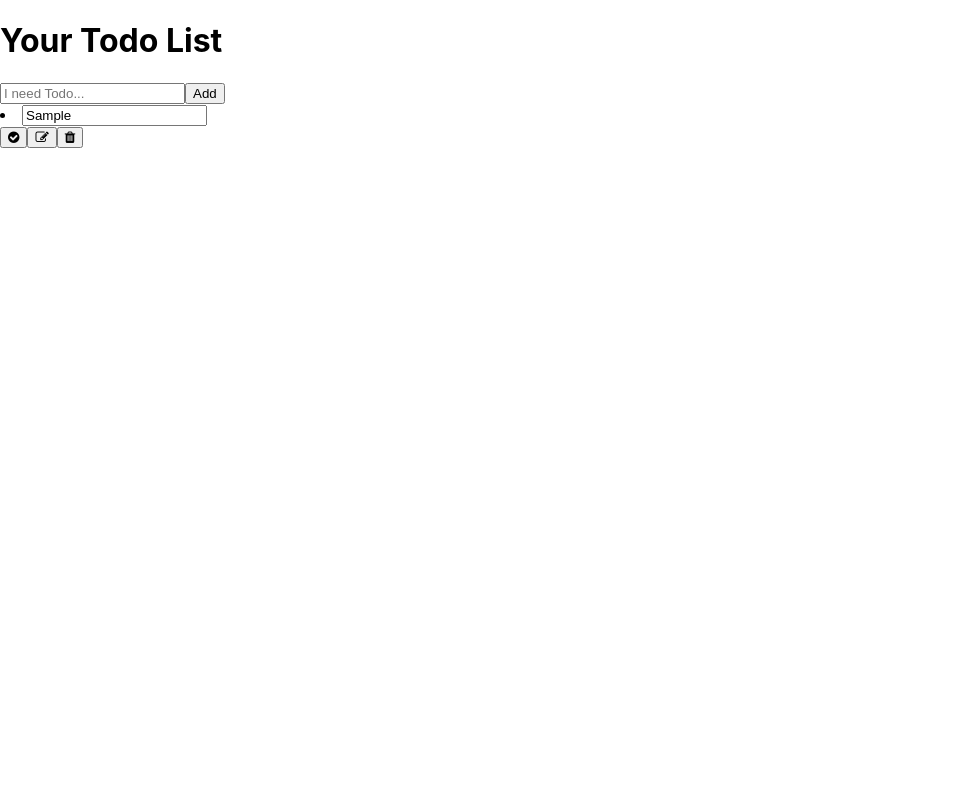
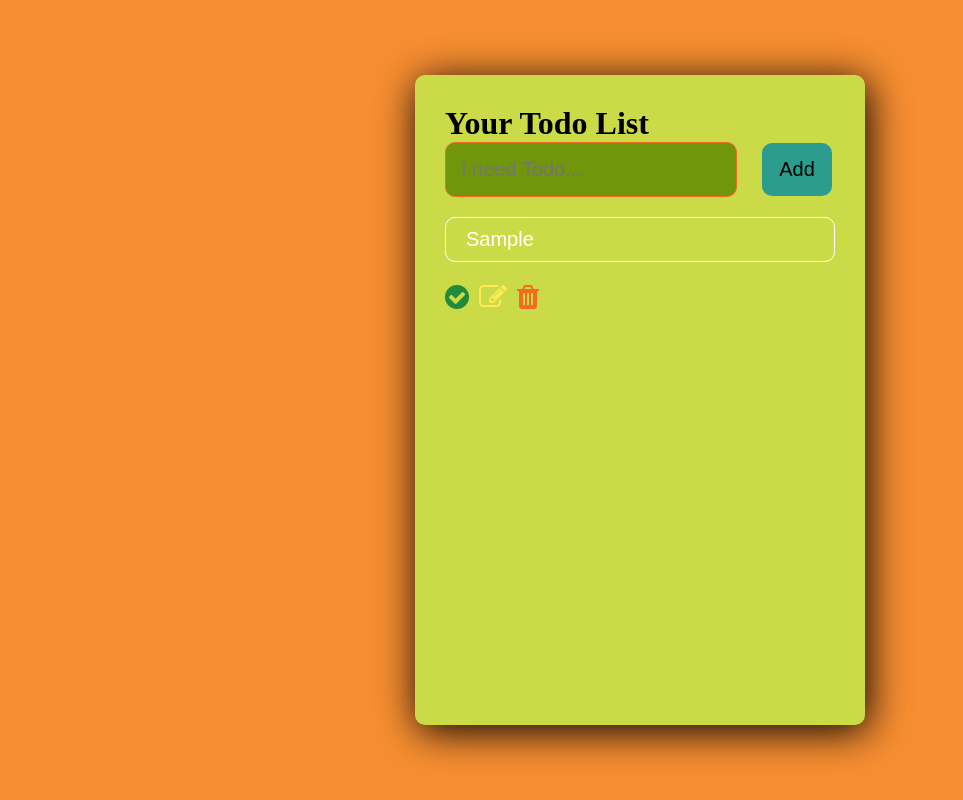
Before and after one commit to Parrasite9/todo_front, a React (Create React App) app: page / in a window 1280 px wide. Both pictures are taken after typing "Sample" into the empty fields and a click on the button "Add". Shown: the whole page, without its empty margins (0-963 px from the left). Built offline with nearby package versions, Linux system fonts and the light colour scheme.

Commit message:
added CSS, no media queieres here

```diff
--- a/src/components/List.js
+++ b/src/components/List.js
@@ -33,12 +33,12 @@ const List = ({todos, setTodos, setEditTodo}) => {
                     </button>
 
                     {/* EDIT ITEM BUTTON  */}
-                    <button className='button-complete task-button' onClick={() => handleEdit(todo)}>
+                    <button className='button-edit task-button' onClick={() => handleEdit(todo)}>
                         <i className='fa fa-edit'></i>
                     </button>
 
                     {/* DELETE ITEM BUTTON  */}
-                    <button className='button-complete task-button' onClick={() => handleDelete(todo)}>
+                    <button className='button-delete task-button' onClick={() => handleDelete(todo)}>
                         <i className='fa fa-trash'></i>
                     </button>
                 </>
--- a/src/index.css
+++ b/src/index.css
@@ -1,13 +1,104 @@
-body {
+* {
   margin: 0;
-  font-family: -apple-system, BlinkMacSystemFont, 'Segoe UI', 'Roboto', 'Oxygen',
-    'Ubuntu', 'Cantarell', 'Fira Sans', 'Droid Sans', 'Helvetica Neue',
-    sans-serif;
-  -webkit-font-smoothing: antialiased;
-  -moz-osx-font-smoothing: grayscale;
+  padding: 0;
 }
 
-code {
-  font-family: source-code-pro, Menlo, Monaco, Consolas, 'Courier New',
-    monospace;
+.container {
+  background: #f78e31;
+  width: 100%;
+  min-height: 100vh;
+  display: flex;
+  justify-content: center;
+  align-items: center;
 }
+
+.todo-container {
+  background-color: #cbdb47;
+  min-width: 450px;
+  min-height: 650px;
+  padding: 30px;
+  box-sizing: border-box;
+  border-radius: 10px;
+  box-shadow: 3px 6px 40px #000;
+}
+
+.header h1 {
+  color: #fff;
+  text-align: center;
+  margin: 30px 0;
+}
+
+.task-input {
+  outline: none;
+  width: 260px;
+  padding: 15px;
+  margin-right: 25px;
+  font-size: 20px;
+  color: #fff;
+  background-color: #70960c;
+  border: 1px solid #f26b21;
+  border-radius: 10px;
+}
+
+.button-add {
+  width: 70px;
+  padding: 15px 15px;
+  font-size: 20px;
+  border-radius: 10px;
+  border: 0;
+  background-color: #2a9d8f;
+  cursor: pointer;
+}
+
+.list-item {
+  display: flex;
+  margin: 20px 0;
+  border: 1px solid #fff;
+  border-radius: 10px;
+  padding: 10px;
+  max-height: 30px;
+}
+
+.button-complete, .button-delete, .button-edit {
+  border: none;
+  outline: none;
+  cursor: pointer;
+  background-color: transparent;
+  font-size: 28px;
+  border-radius: 50%;
+}
+
+.button-complete {
+  color: #208b3a;
+  margin-right: 10px;
+}
+
+.button-edit {
+  color: #fcec52;
+  margin-right: 10px;
+}
+
+.button-delete {
+  color: #f26b21;
+}
+
+.complete {
+  text-decoration-style: solid;
+  text-decoration-line: line-through;
+  text-decoration-color: #12343b;
+  opacity: 0.6;
+}
+
+.list {
+  width: 220px;
+  background-color: #cbdb47;
+  border: none;
+  color: #fff;
+  font-size: 20px;
+  padding-left: 10px;
+  margin-right: 15px;
+}
+
+input:focus, button:focus {
+  outline: none;
+}
```
Also changed, not shown: src/App.js (+0 -9 lines), src/components/Navbar.js (deleted, +0 -26 lines), src/components/NavbarElements.js (deleted, +0 -11 lines).
